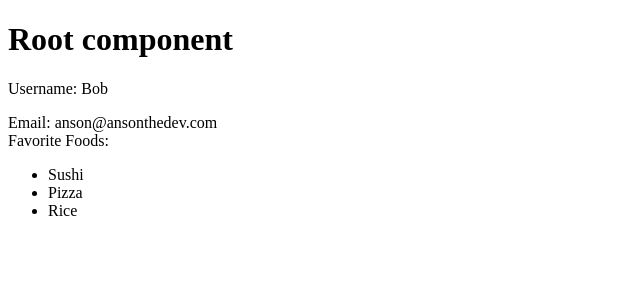
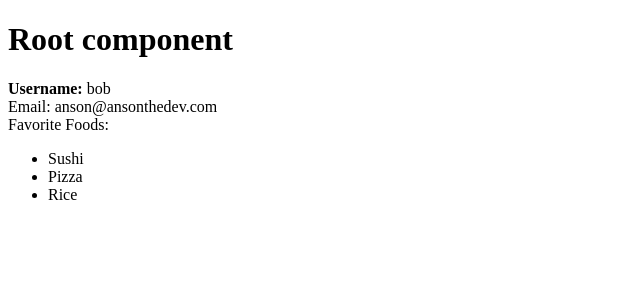
Before and after one commit to guilhermefurla/FrontEndProjects, a React (Vite) app in the folder react/: page / in a window 1280 px wide. Shown: the top 300 px of the page, without its empty margins (0-640 px from the left). Built offline with nearby package versions, Linux system fonts and the light colour scheme.

Commit message:
component props

```diff
--- a/react/src/components/UserProfile.jsx
+++ b/react/src/components/UserProfile.jsx
@@ -1,7 +1,10 @@
+import { UserUsername } from "./UserUsername";
+
+
 export function UserProfile(){
   return (
     <div id="user-profile">
-      <p>Username: Bob</p>
+      <UserUsername username='bob' />
       <div>
         <span>Email: </span>
         <span>anson@ansonthedev.com</span>
--- /dev/null
+++ b/react/src/components/UserUsername.jsx
@@ -0,0 +1,8 @@
+export function UserUsername(props){
+  return (
+    <div>
+      <b>Username: </b>
+      <span>{props.username}</span>
+    </div>
+  )
+}
```
